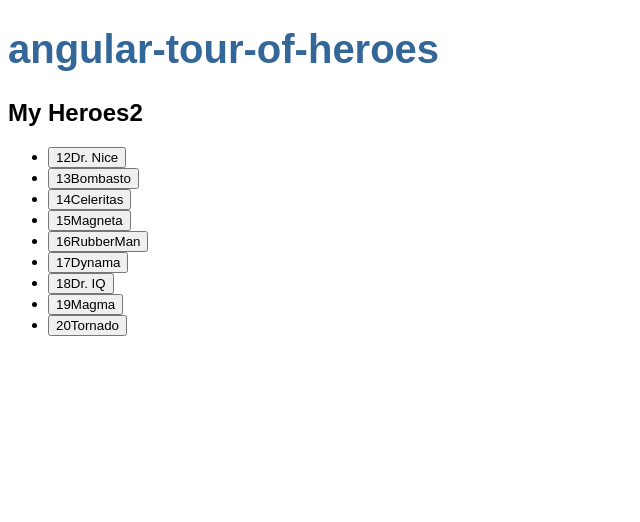
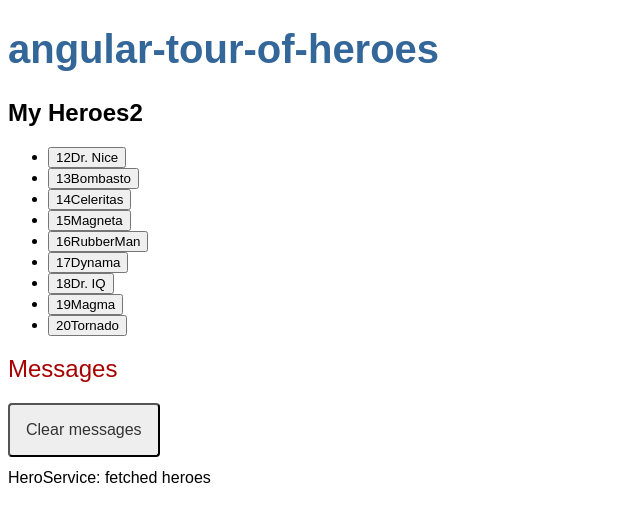
Before and after one commit to grantorino6969/tour-of-heroes, an Angular app: page / in a window 1280 px wide. Shown: the top 522 px of the page, without its empty margins (0-640 px from the left). Built offline with nearby package versions, Linux system fonts and the light colour scheme.

Commit message:
Feat: Added routing path

```diff
--- a/src/app/app-routing.module.ts
+++ b/src/app/app-routing.module.ts
@@ -1,7 +1,10 @@
 import { NgModule } from '@angular/core';
 import { RouterModule, Routes } from '@angular/router';
+import { HeroesComponent } from './heroes/heroes.component';
 
-const routes: Routes = [];
+const routes: Routes = [
+  { path:'heroes', component: HeroesComponent}
+];
 
 @NgModule({
   imports: [RouterModule.forRoot(routes)],
--- a/src/app/app.component.html
+++ b/src/app/app.component.html
@@ -1,2 +1,3 @@
 <h1>{{title}}</h1>
 <app-heroes></app-heroes>
+<app-messages></app-messages>
--- a/src/app/heroes/heroes.component.ts
+++ b/src/app/heroes/heroes.component.ts
@@ -23,7 +23,7 @@ export class HeroesComponent {
 
   getHeroes(): void {
     this.heroService.getHeroes()
-                    .subscribe(heroes =>(this.heroes = heroes)
+                     .subscribe(heroes =>(this.heroes = heroes)
                     );
   }
 
--- a/src/app/messages/messages.component.css
+++ b/src/app/messages/messages.component.css
@@ -0,0 +1,19 @@
+/* MessagesComponent's private CSS styles */
+h2 {
+    color: #A80000;
+    font-family: Arial, Helvetica, sans-serif;
+    font-weight: lighter;
+  }
+
+  .clear {
+    color: #333;
+    background-color: #eee;
+    margin-bottom: 12px;
+    padding: 1rem;
+    border-radius: 4px;
+    font-size: 1rem;
+  }
+  .clear:hover {
+    color: white;
+    background-color: #42545C;
+  }
--- a/src/app/messages/messages.component.html
+++ b/src/app/messages/messages.component.html
@@ -1 +1,8 @@
-<p>messages works!</p>
+<div *ngIf="messageService.messages.length">
+
+    <h2>Messages</h2>
+    <button type="button" class="clear"
+            (click)="messageService.clear()">Clear messages</button>
+    <div *ngFor='let message of messageService.messages'> {{message}} </div>
+
+  </div>
--- a/src/app/messages/messages.component.ts
+++ b/src/app/messages/messages.component.ts
@@ -1,10 +1,13 @@
 import { Component } from '@angular/core';
+import { MessageService } from '../message.service';
 
 @Component({
   selector: 'app-messages',
   templateUrl: './messages.component.html',
-  styleUrl: './messages.component.css'
+  styleUrls: ['./messages.component.css']
 })
 export class MessagesComponent {
 
+  constructor(public messageService: MessageService) {}
+
 }
```
